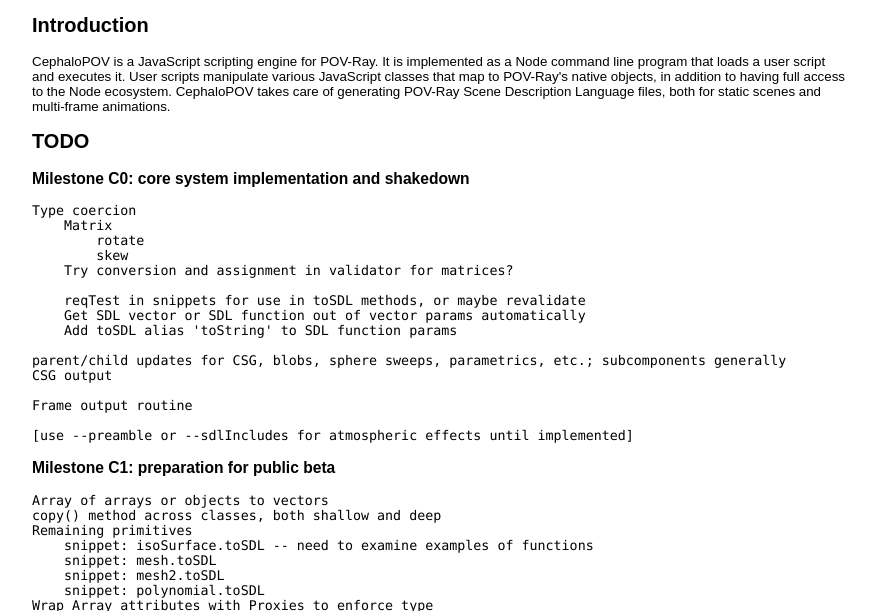
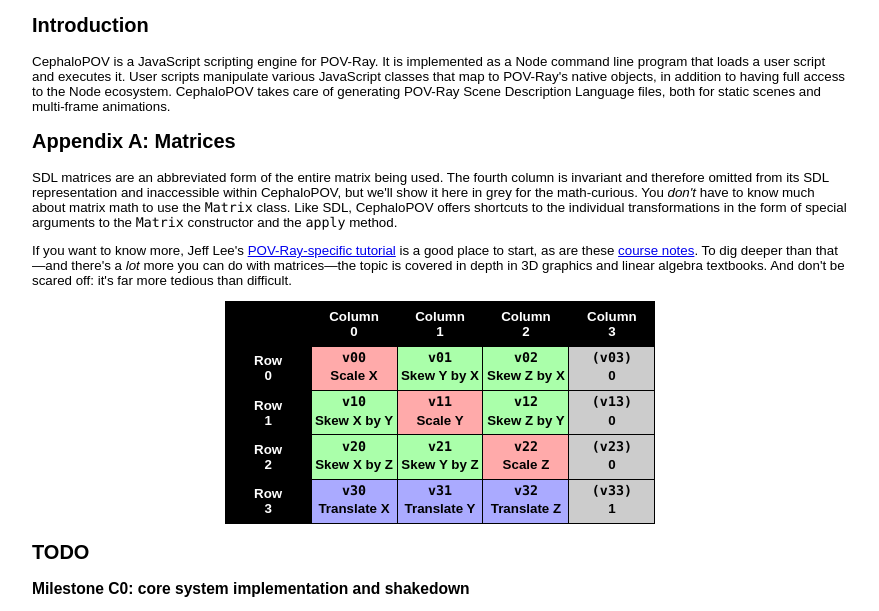
Before and after one commit to eodell6502/cephalopov, a website: page docs/index.html in a window 1280 px wide. Shown: the part 128-739 px from the top of the page, without its empty margins (200-1079 px from the left). Drawn offline with Linux system fonts and the light colour scheme.

Commit message:
Matrix notes

```diff
--- a/docs/index.html
+++ b/docs/index.html
@@ -7,7 +7,17 @@
 	body,table,input { font: 10pt Arial,Helvetica,sans-serif; }
     body { width: 8.5in; margin-left: auto; margin-right: auto; }
 	div.code { white-space: pre; font: 10pt Consolas,Courier,fixed; background-color: #EEF; border: 1px solid #CCF; margin-top: 1em; padding: 1em; }
+    code { font: 10pt Consolas,Courier,fixed; }
     pre { font: 10pt Consolas,Courier,fixed; }
+    table.matrixDemo { background-color: black; border-spacing: 1pt; margin-left: auto; margin-right: auto; }
+    table.matrixDemo th { color: white; width: 20%; padding: 0.5em; }
+    table.matrixDemo td { background-color: white; vertical-align: top; padding: 0.25em; }
+    table.matrixDemo td.implicit { background-color: #CCC; }
+    table.matrixDemo td.scale { background-color: #FAA; }
+    table.matrixDemo td.translate { background-color: #AAF; }
+    table.matrixDemo td.skew { background-color: #AFA; }
+    table.matrixDemo div.cpName { text-align: center; font: bold 10pt Consolas,Courier,fixed; }
+    table.matrixDemo div.op { text-align: center; font-weight: bold; margin-top: 0.25em; }
 </style>
 </head>
 <body>
@@ -25,14 +35,68 @@
 takes care of generating POV-Ray Scene Description Language files, both for
 static scenes and multi-frame animations.</p>
 
+<h2>Appendix A: Matrices</h2>
+
+<p>SDL matrices are an abbreviated form of the entire matrix being used. The
+fourth column is invariant and therefore omitted from its SDL representation and
+inaccessible within CephaloPOV, but we'll show it here in grey for the
+math-curious. You <em>don't</em> have to know much about matrix math to use the
+<code>Matrix</code> class. Like SDL, CephaloPOV offers shortcuts to the
+individual transformations in the form of special arguments to the
+<code>Matrix</code> constructor and the <code>apply</code> method.</p>
+
+<p>If you want to know more, Jeff Lee's <a
+href="https://www.shipbrook.net/jeff/raytrace/matrix.html">POV-Ray-specific
+tutorial</a> is a good place to start, as are these <a
+href="https://courses.cs.washington.edu/courses/cse457/99au/handouts/lectures/3d-transformations.pdf">course
+notes</a>. To dig deeper than that&mdash;and there's
+a <em>lot</em> more you can do with matrices&mdash;the topic is covered in depth
+in 3D graphics and linear algebra textbooks. And don't be scared off: it's far
+more tedious than difficult.</p>
+
+
+
+<table class='matrixDemo'>
+    <tr><th></th><th>Column<br/>0</th><th>Column<br/>1</th><th>Column<br/>2</th><th>Column<br/>3</th></tr>
+    <tr>
+        <th>Row<br/>0</th>
+        <td class='scale'><div class='cpName'>v00</div><div class='op'>Scale X</div></td>
+        <td class='skew'><div class='cpName'>v01</div><div class='op'>Skew Y by X</div></td>
+        <td class='skew'><div class='cpName'>v02</div><div class='op'>Skew Z by X</div></td>
+        <td class='implicit'><div class='cpName'>(v03)</div><div class='op'>0</div></td>
+    </tr><tr>
+        <th>Row<br/>1</th>
+        <td class='skew'><div class='cpName'>v10</div><div class='op'>Skew X by Y</div></td>
+        <td class='scale'><div class='cpName'>v11</div><div class='op'>Scale Y</div></td>
+        <td class='skew'><div class='cpName'>v12</div><div class='op'>Skew Z by Y</div></td>
+        <td class='implicit'><div class='cpName'>(v13)</div><div class='op'>0</div></td>
+    </tr><tr>
+        <th>Row<br/>2</th>
+        <td class='skew'><div class='cpName'>v20</div><div class='op'>Skew X by Z</div></td>
+        <td class='skew'><div class='cpName'>v21</div><div class='op'>Skew Y by Z</div></td>
+        <td class='scale'><div class='cpName'>v22</div><div class='op'>Scale Z</div></td>
+        <td class='implicit'><div class='cpName'>(v23)</div><div class='op'>0</div></td>
+    </tr><tr>
+        <th>Row<br/>3</th>
+        <td class='translate'><div class='cpName'>v30</div><div class='op'>Translate X</div></td>
+        <td class='translate'><div class='cpName'>v31</div><div class='op'>Translate Y</div></td>
+        <td class='translate'><div class='cpName'>v32</div><div class='op'>Translate Z</div></td>
+        <td class='implicit'><div class='cpName'>(v33)</div><div class='op'>1</div></td>
+    </tr>
+</table>
+
+
+
+
 <h2>TODO</h2>
 
 <h3>Milestone C0: core system implementation and shakedown</h3>
 
 <pre>Type coercion
     Matrix
-        rotate
-        skew
+        toSDL
+        rotate } ... in progress; will need to experiment to figure out
+        skew   }     the mapping between SDL matrices and proper matrices
     Try conversion and assignment in validator for matrices?
 
     reqTest in snippets for use in toSDL methods, or maybe revalidate
@@ -45,6 +109,8 @@
 Frame output routine
 
 [use --preamble or --sdlIncludes for atmospheric effects until implemented]</pre>
+
+Implicit fourth column in transformation matrix documentation.
 
 <h3>Milestone C1: preparation for public beta</h3>
 
@@ -137,6 +203,7 @@
 
 <h2>Changelog</h2>
 
+<p>Oh geez, not yet.</p>
 
 </body>
 </html>
```
